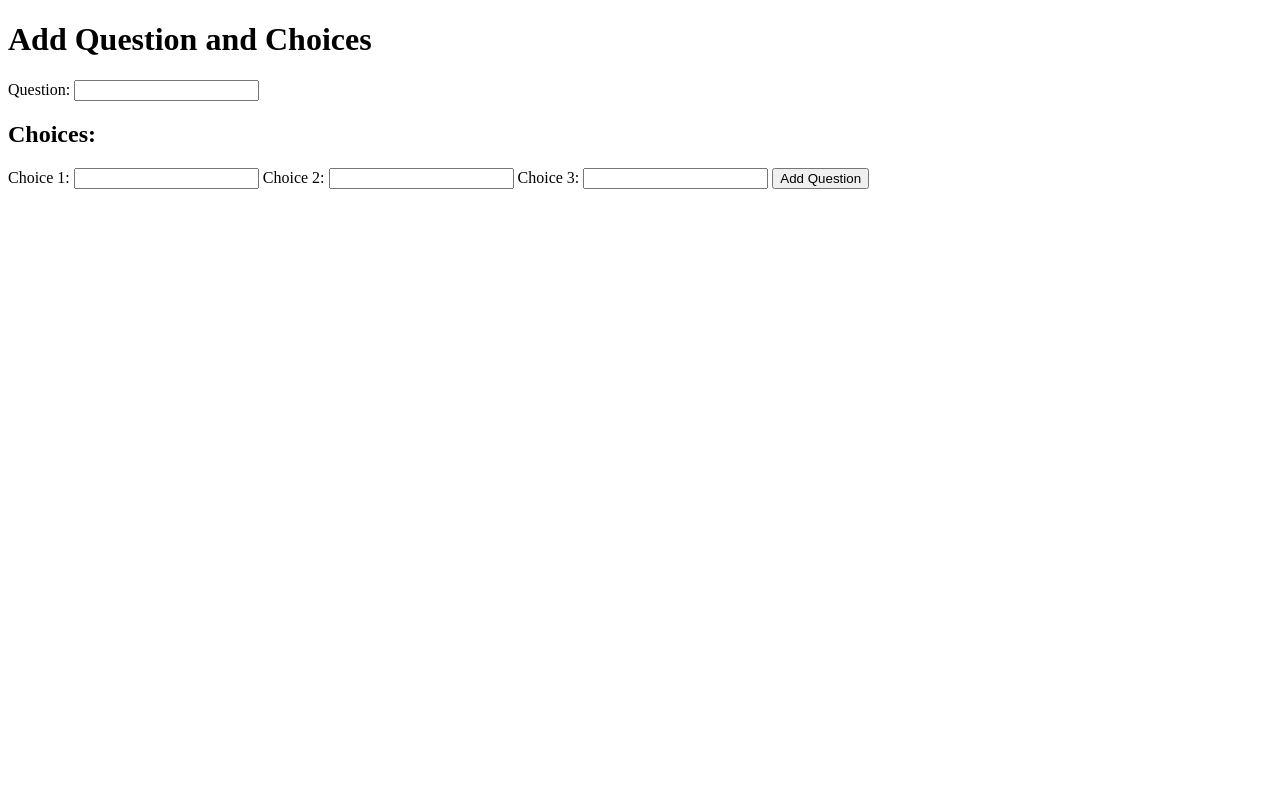
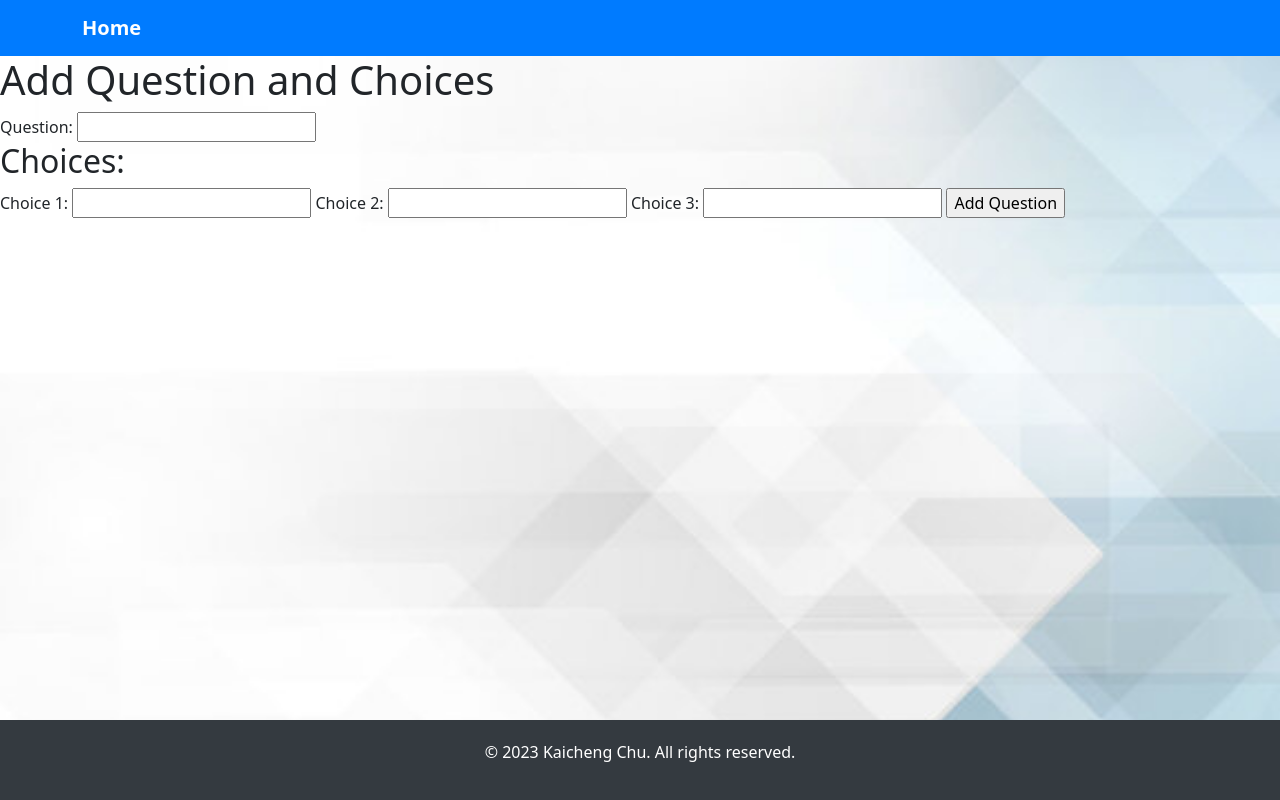
Before and after one commit to KaichengChu/django-KaichengChu-main, a Django app: page /polls/add/ in a window 1280 px wide. Run offline with Django 4.2, Linux system fonts and the light colour scheme.

Commit message:
I had a problem about the formset "Hidden field TOTAL_FORMS" which hides my input bars. I asked Prof.Sherriff about this issue and he suggested me to use the ChoiceForm instead of the ChoiceFormSet. Now, it works and I add the bootstrapping and navigation features to the add.html.

```diff
--- a/polls/templates/polls/add.html
+++ b/polls/templates/polls/add.html
@@ -1,10 +1,84 @@
+{% load static %}
 <!DOCTYPE html>
 <html lang="en">
 <head>
     <meta charset="UTF-8">
     <title>Add Question and Choices</title>
+    <link href="https://cdn.jsdelivr.net/npm/bootstrap@5.3.0/dist/css/bootstrap.min.css" rel="stylesheet">
+    <script src="https://cdn.jsdelivr.net/npm/bootstrap@5.3.0/dist/js/bootstrap.bundle.min.js"></script>
+    <link rel="stylesheet" href="{% static 'polls/style.css' %}">
+    <style>
+      body {
+        display: flex;
+        flex-direction: column;
+        min-height: 100vh;
+        margin: 0;
+        background-color: #f8f9fa;
+      }
+
+      .navbar {
+        background-color: #007bff;
+      }
+
+      .navbar-brand {
+        color: #fff;
+        font-weight: bold;
+      }
+
+      .navbar-toggler-icon {
+        background-color: #fff;
+      }
+
+      .nav-link {
+        color: #fff;
+      }
+
+      .welcome-message {
+        text-align: center;
+        font-family: 'Lato', sans-serif;
+        color: #333;
+        padding-top: 50px;
+      }
+
+      .add-question-btn {
+        display: flex;
+        justify-content: center;
+        margin-top: auto; /* Push the button to the bottom */
+      }
+
+      .footer {
+        background-color: #343a40;
+        color: #fff;
+        padding: 20px 0;
+        text-align: center;
+        position: absolute;
+        bottom: 0;
+        width: 100%;
+      }
+    </style>
 </head>
 <body>
+  <nav class="navbar navbar-expand-lg navbar-light">
+    <div class="container">
+      <a class="navbar-brand" href="{% url 'polls:index' %}">Home</a>
+      <button class="navbar-toggler" type="button" data-bs-toggle="collapse" data-bs-target="#navbarNav" aria-controls="navbarNav" aria-expanded="false" aria-label="Toggle navigation">
+        <span class="navbar-toggler-icon"></span>
+      </button>
+      <div class="collapse navbar-collapse" id="navbarNav">
+        <ul class="navbar-nav">
+          {% for question in latest_question_list %}
+          <li class="nav-item">
+            <a class="nav-link" href="{% url 'polls:detail' question.id %}">{{ question.question_text }}</a>
+          </li>
+          {% endfor %}
+        </ul>
+      </div>
+    </div>
+  </nav>
+
+
+
+
     <h1>Add Question and Choices</h1>
     <form method="post">
         {% csrf_token %}
@@ -23,5 +97,10 @@
 
         <input type="submit" value="Add Question">
     </form>
+    <footer class="footer">
+      <div class="container">
+        <p>&copy; 2023 Kaicheng Chu. All rights reserved.</p>
+      </div>
+    </footer>
 </body>
 </html>
```
Also changed, not shown: polls/views.py (+0 -29 lines).
